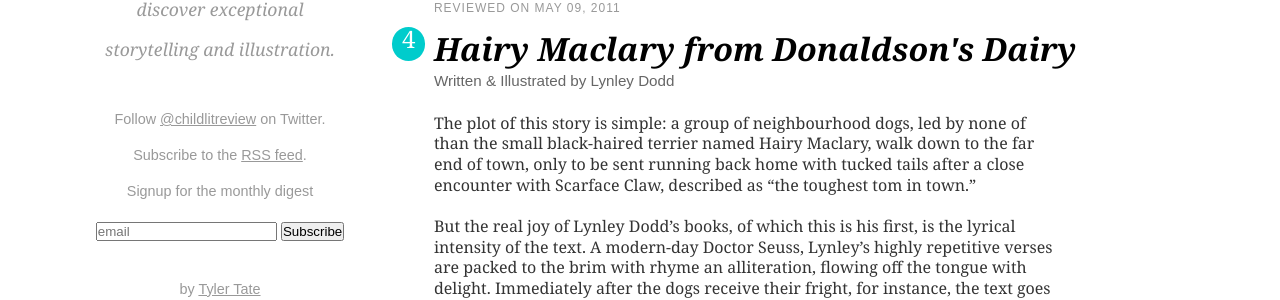
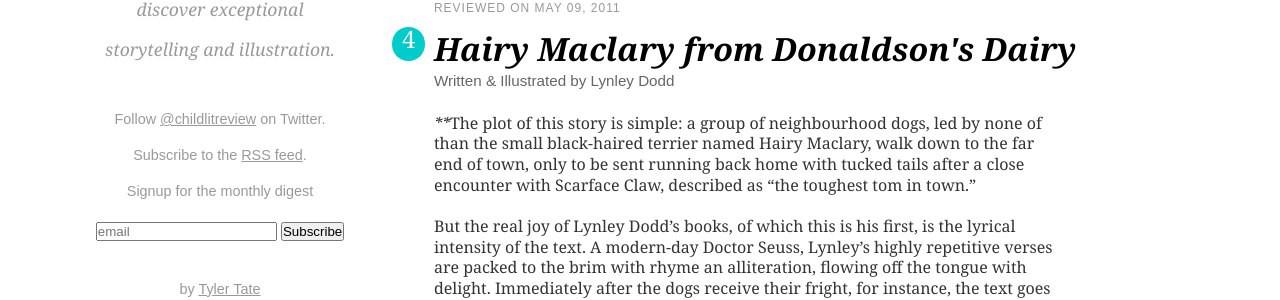
Before and after one commit to tylertate/childlitreview, a Jekyll site: the page built from books/_posts/2011-05-09-hair-maclary-from-donaldsons-dairy.markdown, in a window 1280 px wide. Shown: the part 380-680 px from the top of the page. Built offline with Jekyll 4.4.1, drawn with Linux system fonts in a browser that asks for light colours.

Commit message:
Hairy MacLary

```diff
--- a/books/_posts/2011-05-09-hair-maclary-from-donaldsons-dairy.markdown
+++ b/books/_posts/2011-05-09-hair-maclary-from-donaldsons-dairy.markdown
@@ -19,8 +19,7 @@ amazonus: http://www.amazon.com/gp/product/1582460590/ref=as_li_ss_tl?ie=UTF8&ta
 amazonuk: http://www.amazon.co.uk/gp/product/0670913502/ref=as_li_ss_tl?ie=UTF8&tag=chilsliterevi-21&linkCode=as2&camp=1634&creative=19450&creativeASIN=0670913502
 ---
 
-
-The plot of this story is simple: a group of neighbourhood dogs, led by none of than the small black-haired terrier named Hairy Maclary, walk down to the far end of town, only to be sent running back home with tucked tails after a close encounter with Scarface Claw, described as "the toughest tom in town."
+****The plot of this story is simple: a group of neighbourhood dogs, led by none of than the small black-haired terrier named Hairy Maclary, walk down to the far end of town, only to be sent running back home with tucked tails after a close encounter with Scarface Claw, described as "the toughest tom in town."
 
 But the real joy of Lynley Dodd's books, of which this is his first, is the lyrical intensity of the text. A modern-day Doctor Seuss, Lynley's highly repetitive verses are packed to the brim with rhyme an alliteration, flowing off the tongue with delight. Immediately after the dogs receive their fright, for instance, the text goes like this:
 
```
